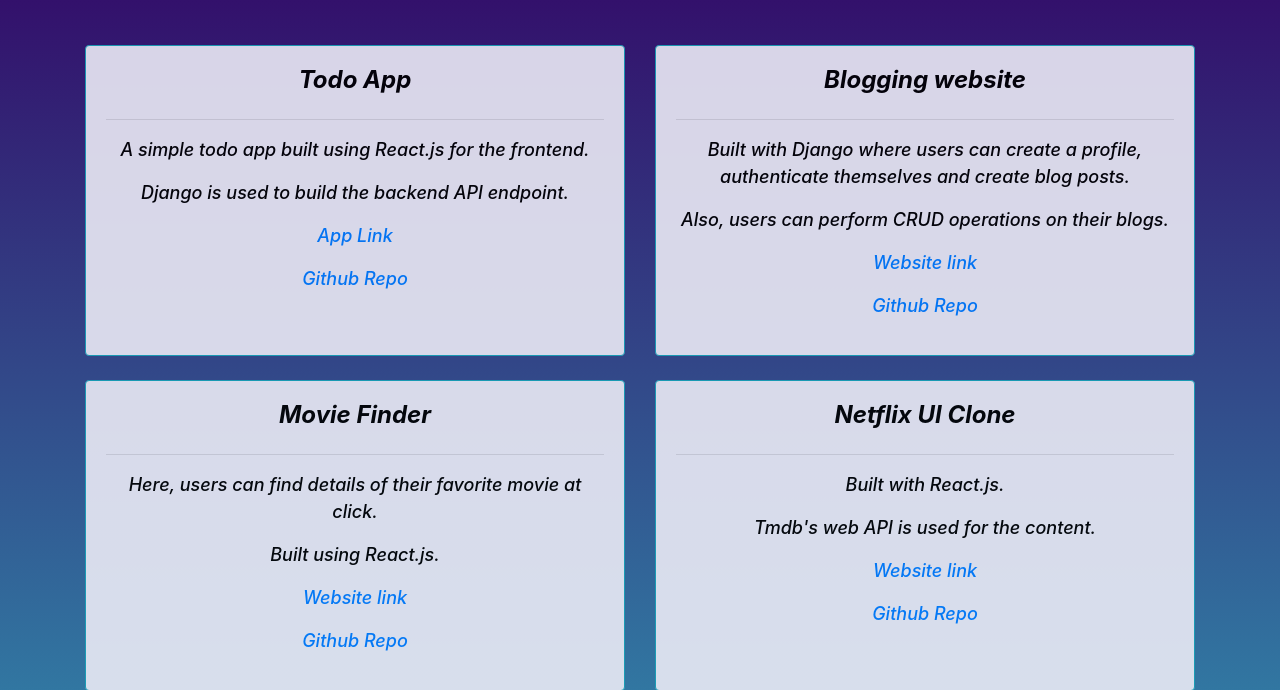
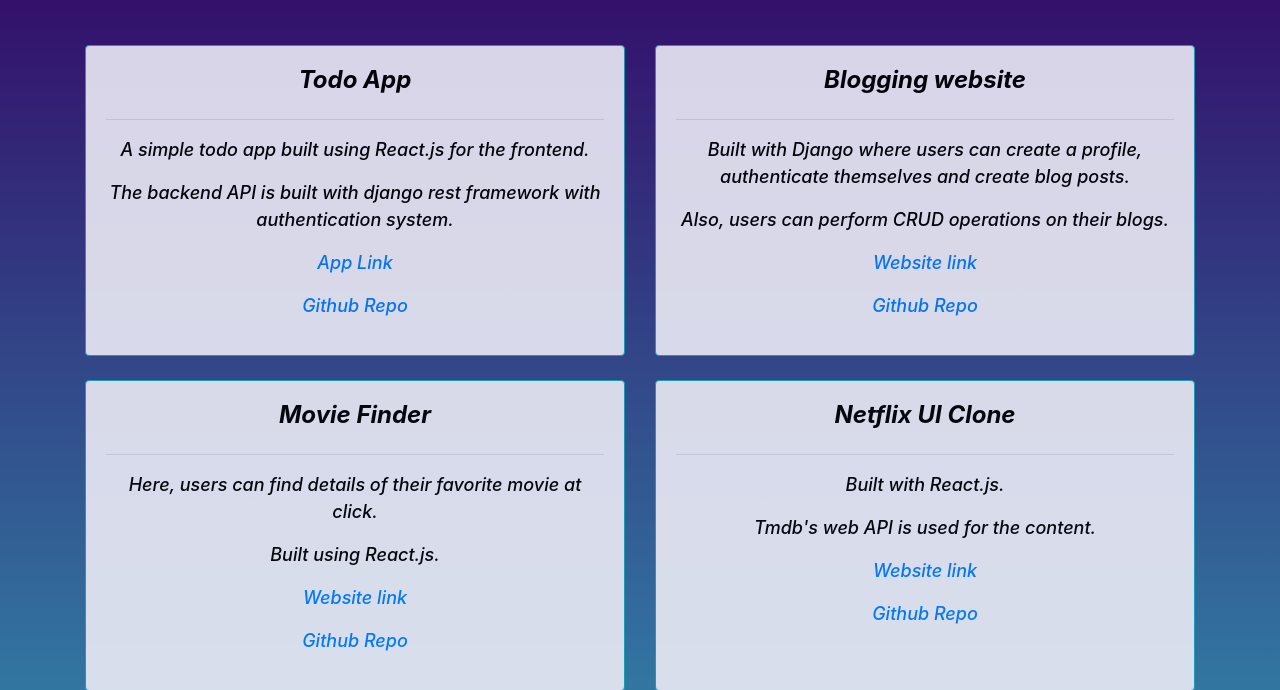
Before and after one commit to Vishal-py-js/Portfolio, a Django app: page /projects/ in a window 1280 px wide. Shown: the part 59-749 px from the top of the page. Run offline with Django 3.2, Linux system fonts and the light colour scheme; some libraries are stand-ins or nearby versions.

Commit message:
changed todo details

```diff
--- a/Myprofile/Templates/Myprofile/projects.html
+++ b/Myprofile/Templates/Myprofile/projects.html
@@ -22,7 +22,7 @@
                     <h4>Todo App</h4>
                     <hr>
                     <p>A simple todo app built using React.js for the frontend.</p>
-                    <p>Django is used to build the backend API endpoint.</p>
+                    <p>The backend API is built with django rest framework with authentication system.</p>
                     <p><a href='https://todo-appfullstack.herokuapp.com/' target=blank>App Link</a></p>
                     <p><a href='https://github.com/Vishal-py-js/Todo-App' target=blank>Github Repo</a></p>
                 </div>
```
